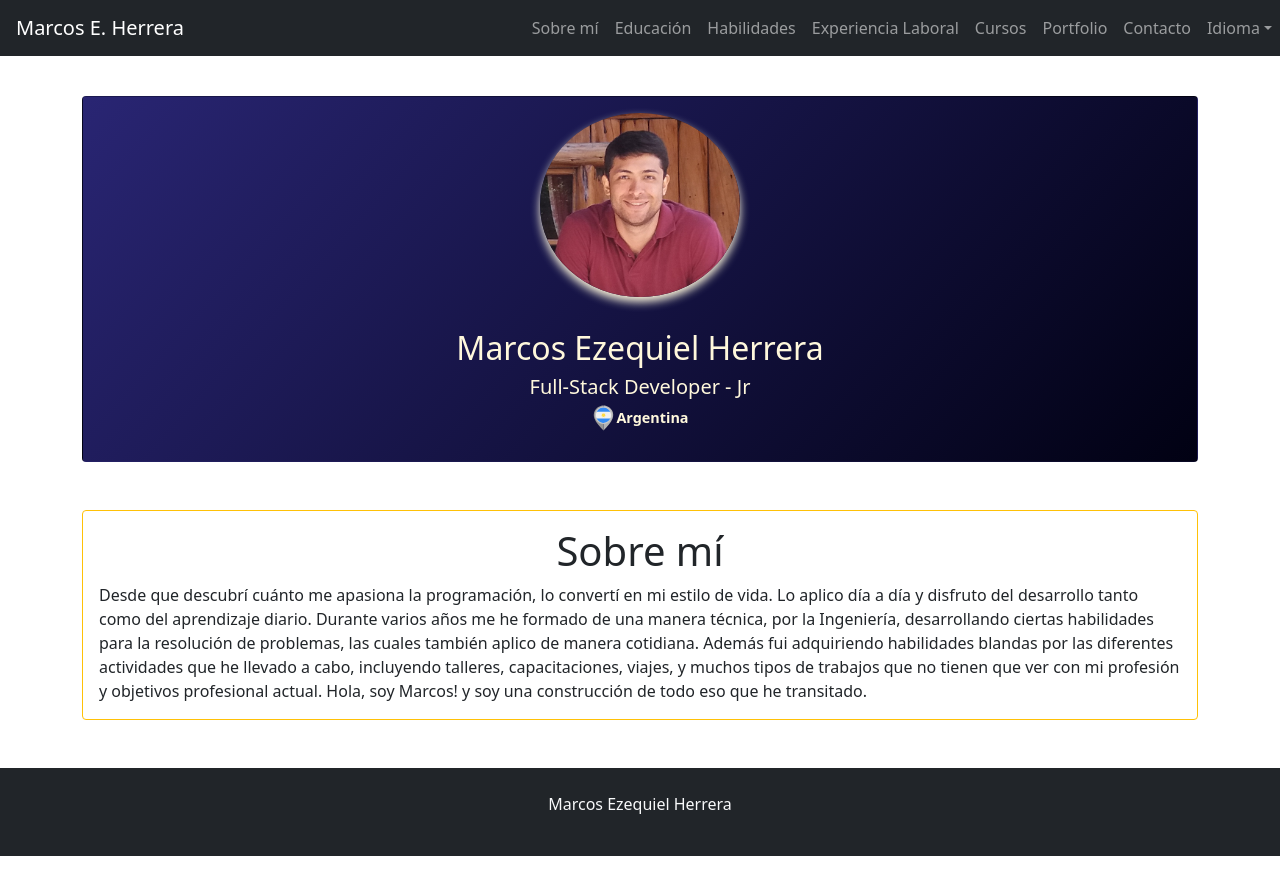
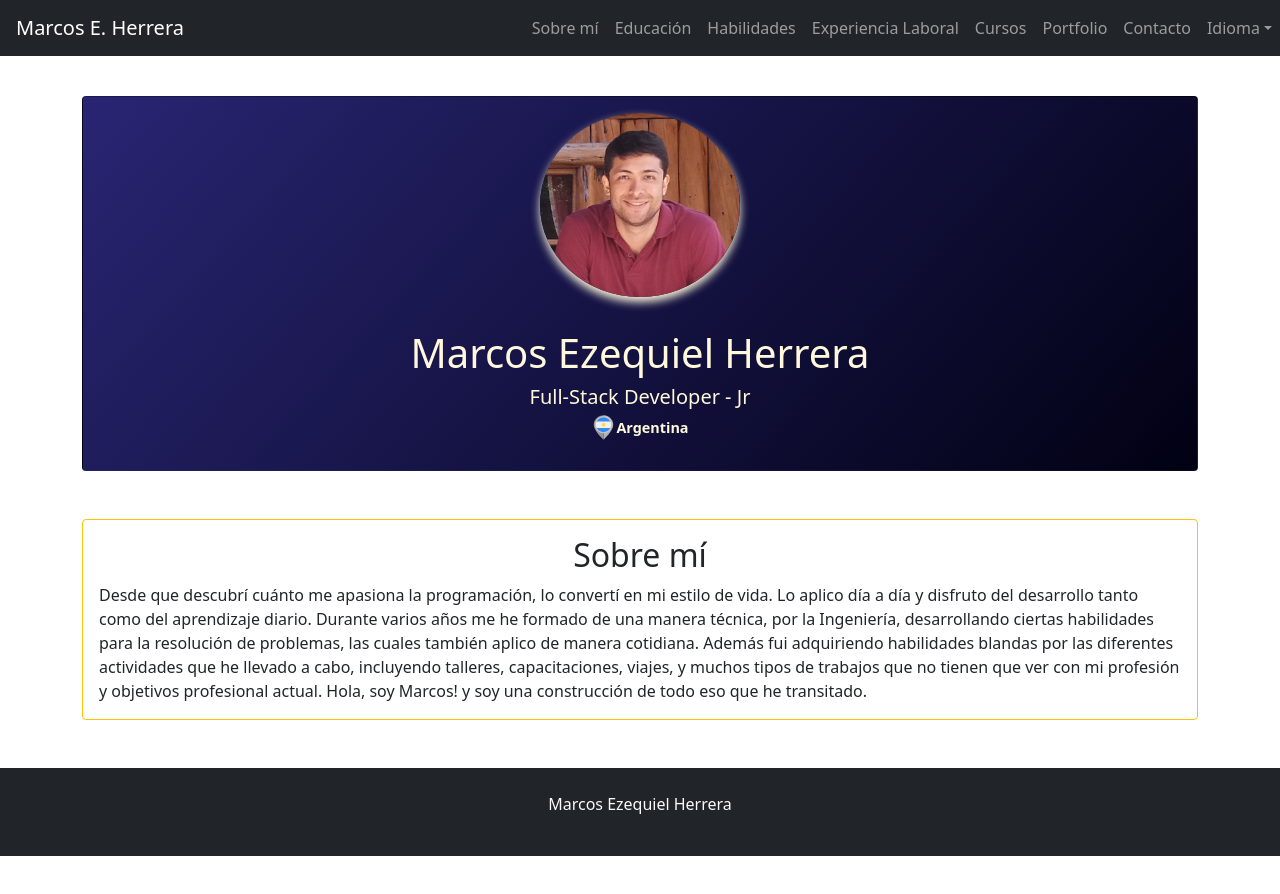
Before and after one commit to marcosihe/cv, a React (Create React App) app: page / in a window 1280 px wide. Shown: the top 894 px of the page. Built offline with nearby package versions, Linux system fonts and the light colour scheme.

Commit message:
Se cambio la prioridad de los titulos h1 por h2.

```diff
--- a/src/components/SobreMi.jsx
+++ b/src/components/SobreMi.jsx
@@ -15,7 +15,7 @@ export const SobreMi = () => {
           />
           <Card.Body>
             <Card.Title>
-              <h2>Marcos Ezequiel Herrera</h2>
+              <h1>Marcos Ezequiel Herrera</h1>
             </Card.Title>
             <Card.Text>
               <h5>Full-Stack Developer - Jr</h5>
@@ -33,7 +33,7 @@ export const SobreMi = () => {
         <Card className="mt-5" border="warning">
           <Card.Body>
             <Card.Title className="text-center">
-              <h1>Sobre mí</h1>
+              <h2>Sobre mí</h2>
             </Card.Title>
             <Card.Text>
               Desde que descubrí cuánto me apasiona la programación, lo convertí
```
